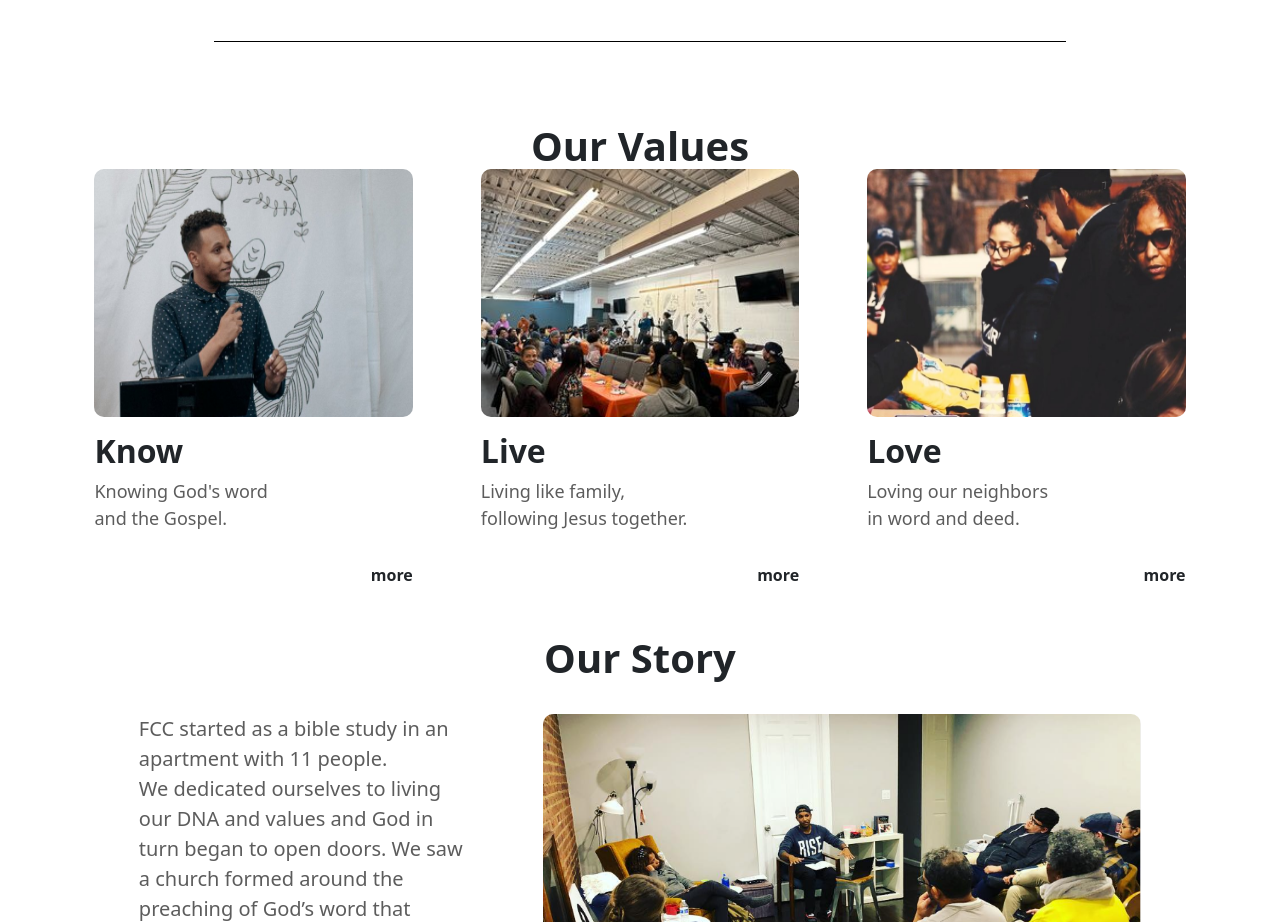
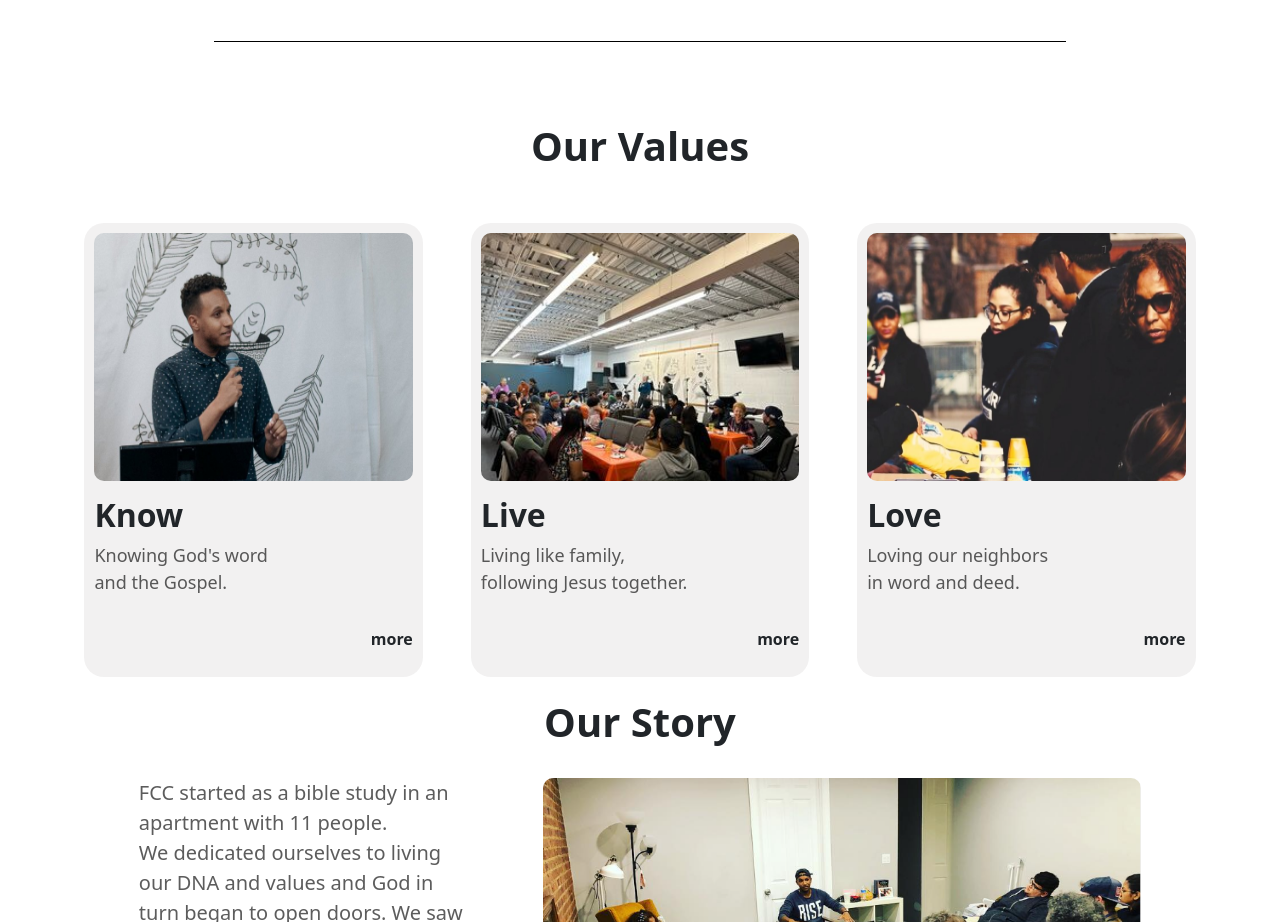
Before and after one commit to edeni4458/fcc-fund-campaign, a React (Create React App) app: page / in a window 1280 px wide. Shown: the part 2160-3082 px from the top of the page. Built offline with nearby package versions, Linux system fonts and the light colour scheme.

Commit message:
update to css our values

```diff
--- a/src/components/section_III/SectionIII.jsx
+++ b/src/components/section_III/SectionIII.jsx
@@ -35,7 +35,8 @@ const SectionIII = () => {
             <div className='fund_video-container'>
                 <h1>Why a building?</h1>
                 <p>We want to own a building in the Bronx in order to help reshape the spiritual climate through planting<br /> gospel centered churches.</p>
-                <iframe id='fund-video' src="https://www.youtube-nocookie.com/embed/bL3mashs3Do?si=-VXqq4FXzg7huSme" title="FCC Building Vision Video" frameborder="0" allow="accelerometer; autoplay; clipboard-write; encrypted-media; gyroscope; picture-in-picture; web-share" referrerPolicy="strict-origin-when-cross-origin" allowFullScreen></iframe>                <p>“That big old building sitting there is how you project the gospel forward in your city.”<br /><span id='itally-Mark'>Mark Dever, Pastor, Capitol Hill Baptist Church</span></p>
+                <iframe id='fund-video' src="https://www.youtube-nocookie.com/embed/bL3mashs3Do?si=-VXqq4FXzg7huSme" title="FCC Building Vision Video" frameborder="0" allow="accelerometer; autoplay; clipboard-write; encrypted-media; gyroscope; picture-in-picture; web-share" referrerPolicy="strict-origin-when-cross-origin" allowFullScreen></iframe>
+                <p>“That big old building sitting there is how you project the gospel forward in your city.”<br /><span id='itally-Mark'>Mark Dever, Pastor, Capitol Hill Baptist Church</span></p>
             </div>
             <section ref={setRefs} className={`sectionIII-container ${inView ? 'animate' : ''}`}>
                 <h1>Fundraising Goal</h1>
--- a/src/components/section_IV/sectionIV.css
+++ b/src/components/section_IV/sectionIV.css
@@ -9,7 +9,7 @@
     width: 100%;
     margin: 0 auto;
     text-align: center;
-    margin-bottom: 1rem;
+    margin-bottom: 5rem;
 }
 
 .heading-container > h1 {
@@ -42,13 +42,16 @@
     justify-content: center;
     gap: 15px;
     transition: opacity 1.5s ease;
+    background-color: rgba(234, 232, 232, 0.597);
+    border-radius: 20px;
+    /* -webkit-box-reflect: below 0px linear-gradient(to bottom, transparent, rgba(0,0,0,0.4)); */
 }
 
 
 .image-and-p-container:hover {
     transform: scale(1.02);
     border: 1px solid skyblue;
-    border-radius: 6px;
+    border-radius: 20px;
     transition: opacity 1.5s ease;
 }
 
```
